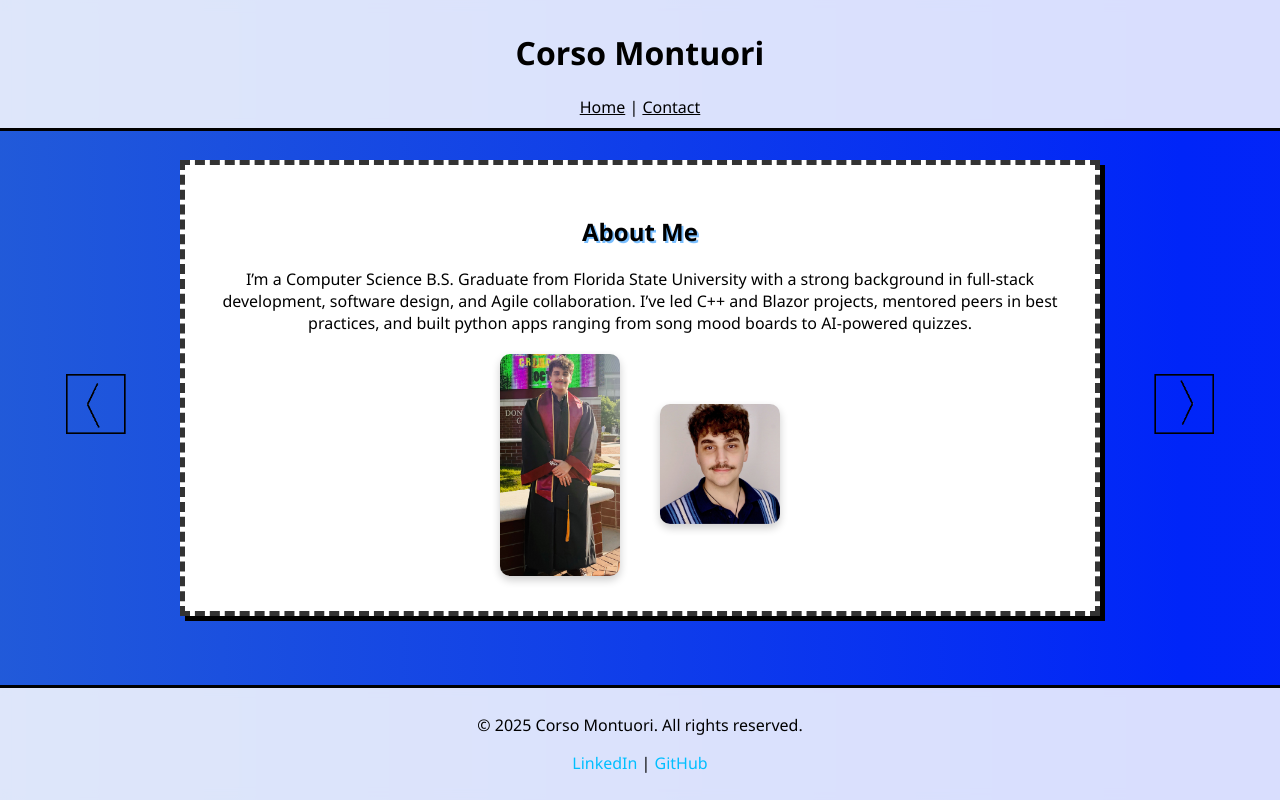
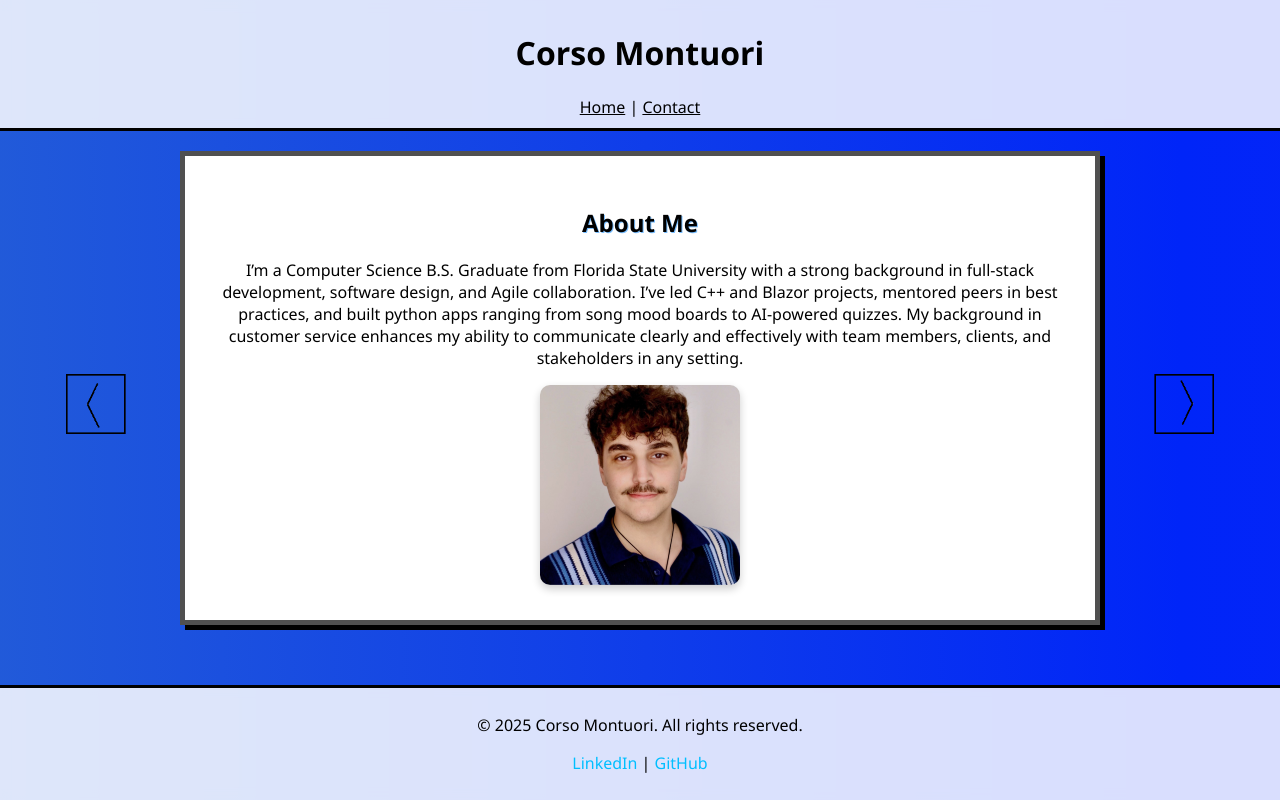
Before and after one commit to Corsionio/Portfolio, a React (Create React App) app: page / in a window 1280 px wide. Built offline with nearby package versions, Linux system fonts and the light colour scheme; the HTML template or start-up script is replaced by a standard one.

Commit message:
Changed About Me, Changed bordering on letters and boxes

```diff
--- a/src/App.css
+++ b/src/App.css
@@ -35,13 +35,13 @@ body {
 section {
   background: white;
   padding: 30px;
-  border: 5px dashed #333;
+  border: 5px solid #505050;
   box-shadow: 5px 5px 0 #000;
   margin-bottom: 40px;
 }
 
 h2 {
-  text-shadow: 2px 2px #7abfff;
+  text-shadow: 1px 1px #7abfff;
 }
 
 .App {
@@ -97,24 +97,16 @@ h2 {
   text-decoration: none;
 }
 
-.about-images {
-  display: flex;
-  justify-content: center;
-  gap: 40px;
-  margin-top: 20px;
-}
-
 .grad-image img {
   width: 120px;
   height: auto;
-  border-radius: 10px; /* optional: makes corners round */
-  box-shadow: 0 4px 8px rgba(0, 0, 0, 0.2); /* optional: adds depth */
+  border-radius: 10px;
+  box-shadow: 0 4px 8px rgba(0, 0, 0, 0.2);
 }
 
 .head-image img {
-  width: 120px;   /* or any size you prefer */
-  margin-top: 50px;
+  width: 200px;
   height: auto;
-  border-radius: 10px; /* optional: makes corners round */
-  box-shadow: 0 4px 8px rgba(0, 0, 0, 0.2); /* optional: adds depth */
+  border-radius: 10px;
+  box-shadow: 0 4px 8px rgba(0, 0, 0, 0.2);
 }
--- a/src/components/About.js
+++ b/src/components/About.js
@@ -6,11 +6,9 @@ export default function About() {
         I’m a Computer Science B.S. Graduate from Florida State University with a strong background
         in full-stack development, software design, and Agile collaboration. I’ve led C++ and Blazor projects,
         mentored peers in best practices, and built python apps ranging from song mood boards to AI-powered quizzes.
+        My background in customer service enhances my ability to communicate clearly and effectively with team members, clients, and stakeholders in any setting.
       </p>
       <div className="about-images">
-        <div className="grad-image">
-          <img src="/images/Graduation.jpg" alt="Graduation" className="grad-image" />
-        </div>
         <div className="head-image">
           <img src="/images/portfolio.JPG" alt="Headshot" className="head-image" />
         </div>
```
Also changed, not shown: public/images/Graduation.jpg (deleted).
